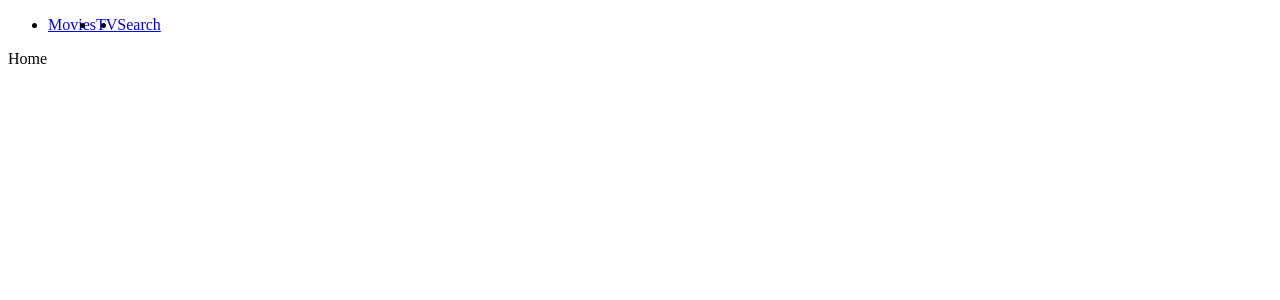
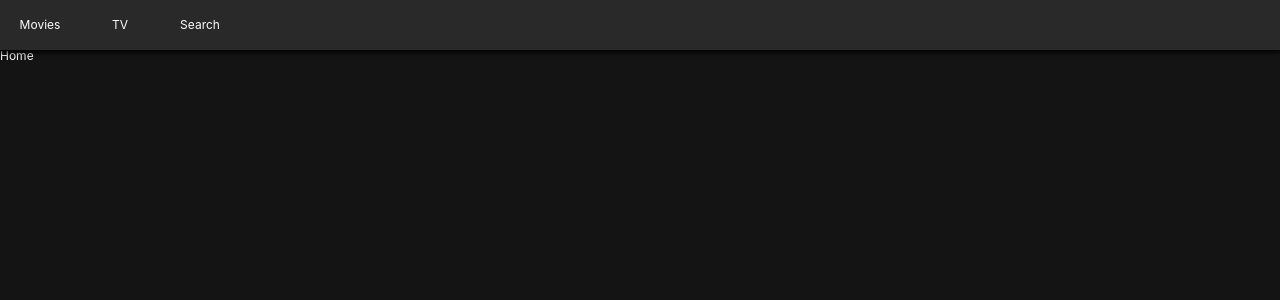
Before and after one commit to dongYoun2/younflix, a React (Create React App) app: page / in a window 1280 px wide. Shown: the top 300 px of the page. Built offline with nearby package versions, Linux system fonts and the light colour scheme.

Commit message:
Header style

```diff
--- a/package.json
+++ b/package.json
@@ -12,6 +12,7 @@
     "react-router-dom": "^5.2.0",
     "react-scripts": "4.0.1",
     "styled-components": "^5.2.1",
+    "styled-reset": "^4.3.3",
     "web-vitals": "^0.2.4"
   },
   "scripts": {
--- a/src/components/App.js
+++ b/src/components/App.js
@@ -1,10 +1,12 @@
 import React from 'react';
 import Router from 'components/Router';
+import GlobalStyle from 'components/GlobalStyle';
 
 function App() {
   return (
     <>
     <Router />
+    <GlobalStyle />
     </>
   );
 }
--- /dev/null
+++ b/src/components/GlobalStyle.js
@@ -0,0 +1,25 @@
+import {createGlobalStyle } from 'styled-components';
+import reset from 'styled-reset';
+
+const GlobalStyle = createGlobalStyle`
+  ${reset}
+
+  a {
+    text-decoration: none;
+    color: inherit;
+  }
+
+  * {
+    box-sizing: border-box;
+  }
+
+  body {
+    font-family:-apple-system, BlinkMacSystemFont, 'Segoe UI', Roboto, Oxygen, Ubuntu, Cantarell, 'Open Sans', 'Helvetica Neue', sans-serif;
+    font-size: 12px;
+    background-color: rgba(20, 20, 20, 1);
+    color: #fdfdfd;
+    padding-top: 50px;
+  }
+`
+
+export default GlobalStyle;
--- a/src/components/Header.js
+++ b/src/components/Header.js
@@ -2,22 +2,44 @@
 import { Link } from 'react-router-dom';
 import styled from 'styled-components';
 
-const Header = styled.header``;
+const StyledHeader = styled.header`
+  /* border: 1px solid red; */
+  color: #fdfdfd;
+  position: fixed;
+  top: 0;
+  left: 0;
+  width: 100%;
+  height: 50px;
+  display: flex;
+  align-items: center;
+  background-color: rgba(47, 47, 47, 0.8);
+  z-index: 10;
+  box-shadow: 0px 1px 5px 2px rgba(0, 0, 0, 0.8);
+`
 
 const List = styled.ul`
+  /* border: 1px solid blue; */
   display: flex;
-  &:hover {
-    background-color: blue;
-  }
-`;
+`
 
-const Item = styled.li``;
+const Item = styled.li`
+  /* border: 1px solid yellow; */
+  width: 80px;
+  height: 50px;
+  text-align: center;
+`
 
-const StyledLink = styled(Link)``;
+const StyledLink = styled(Link)`
+  /* border: 1px solid green; */
+  height: 50px;
+  display: flex;
+  align-items: center;
+  justify-content: center;
+`
 
-export default function() {
+function Header() {
   return (
-    <Header>
+    <StyledHeader>
       <List>
         <Item>
           <StyledLink to="/">Movies</StyledLink>
@@ -29,6 +51,8 @@
           <StyledLink to="/search">Search</StyledLink>
         </Item>
       </List>
-    </Header>
+    </StyledHeader>
   );
 }
+
+export default Header;
--- a/src/components/Router.js
+++ b/src/components/Router.js
@@ -4,22 +4,24 @@
 import Search from 'Routes/Search';
 import Header from 'components/Header';
 import {
-  BrowserRouter as Router,
+  BrowserRouter,
   Route,
   Switch,
   Redirect
 } from 'react-router-dom';
 
-export default function() {
+function Router() {
   return (
-    <Router>
-    <Header />
+    <BrowserRouter>
+      <Header />
       <Switch>
         <Route path="/" exact component={Home} />
         <Route path="/tv" exact component={TV} />
         <Route path="/search" exact component={Search} />
         <Redirect from="*" to="/" />
       </Switch>
-    </Router>
+    </BrowserRouter>
   );
 }
+
+export default Router;
```
Also changed, not shown: 1 other file (tests, documents, lock files or other folders).
